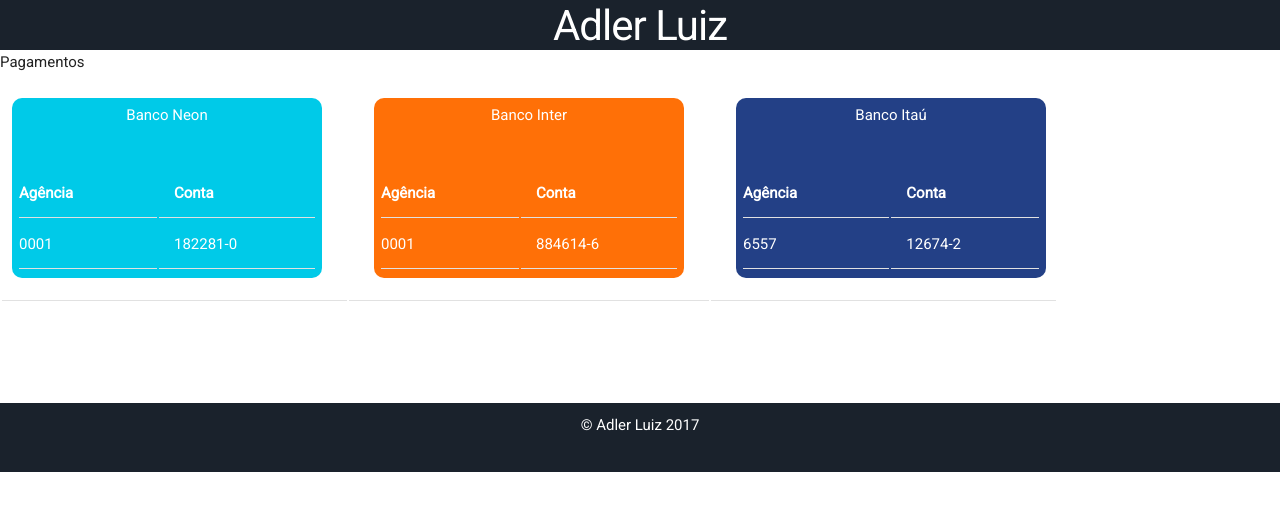
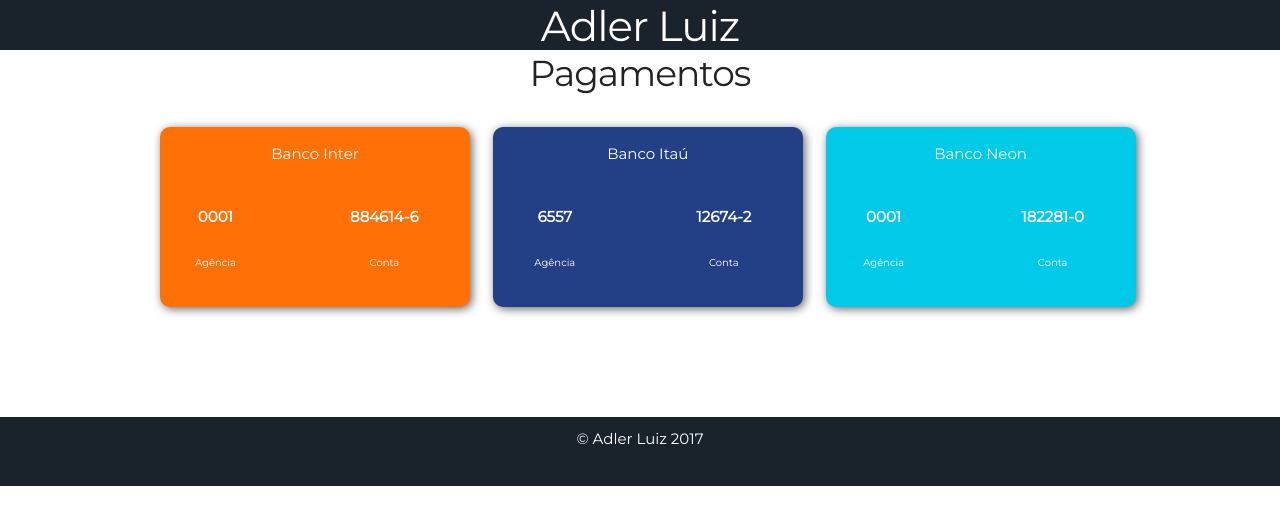
Before and after one commit to adlerluiz/adlerluiz.github.io, a Jekyll site: the page built from payments.html, in a window 1280 px wide. Shown: the top 525 px of the page. Built offline with Jekyll 4.4.1, drawn with Linux system fonts in a browser that asks for light colours.

Commit message:
fix(payments)

```diff
--- a/_includes/payments.html
+++ b/_includes/payments.html
@@ -1,17 +1,15 @@
-<link href="https://fonts.googleapis.com/css?family=Roboto" rel="stylesheet">
 <style>
-	html, body {
-		font-family: 'Roboto', sans-serif;
-	}
 	.card {
 		color: #FFF;
-		width: 300px;
-		height: 170px;
+		width: 310px;
+		height: 180px;
 
 		border-radius: 10px;
-		padding: 5px;
+		//padding: 5px;
 
-		margin: 10px;
+		margin: 10px 0 10px 0;
+
+		box-shadow: 2px 2px 10px #666;
 	}
 
 	.center {
@@ -20,8 +18,13 @@
 
 	.card table {
 		color: #FFF;
-		margin-top: 40px;
+		margin-top: 25px;
 		text-align: center;
+	}
+
+	.card .title {
+		text-align: center;
+		padding-top: 15px;
 	}
 
 	.neon {
@@ -35,85 +38,89 @@
 	.itau {
 		background-color: #234086;
 	}
+
+	td, th {
+		border: none;
+		text-align: center;
+	}
+
+	.small {
+		font-size: 10px;
+	}
 </style>
 
-Pagamentos
+<div class="center">
+	<h3>Pagamentos</h3>
+</div>
 
-<table>
+<div class="container">
+	<div class="four columns">
+		<div class="card inter">
+
+			<div class="title">
+				Banco Inter
+			</div>
+
+			<table width="100%">
 				<tbody>
 				<tr>
-			<td>
+					<th>0001</th>
+					<th>884614-6</th>
+				</tr>
+
+				<tr class="small">
+					<td>Agência</td>
+					<td>Conta</td>
+				</tr>
+				</tbody>
+			</table>
+
+		</div>
+	</div>
+	<div class="four columns">
+		<div class="card itau">
+
+			<div class="title">
+				Banco Itaú
+			</div>
+
+			<table width="100%">
+				<tbody>
+				<tr>
+					<th>6557</th>
+					<th>12674-2</th>
+				</tr>
+
+				<tr class="small">
+					<td>Agência</td>
+					<td>Conta</td>
+				</tr>
+				</tbody>
+			</table>
+
+		</div>
+	</div>
+	<div class="four columns">
 		<div class="card neon">
 
-					<div class="center">
+			<div class="title">
 				Banco Neon
 			</div>
 
 			<table width="100%">
 				<tbody>
 				<tr>
-								<th>Agência</th>
-								<th>Conta</th>
+					<th>0001</th>
+					<th>182281-0</th>
 				</tr>
 
-							<tr>
-								<td>0001</td>
-								<td>182281-0</td>
+				<tr class="small">
+					<td>Agência</td>
+					<td>Conta</td>
 				</tr>
 				</tbody>
 			</table>
 
 		</div>
-			</td>
-
-			<td>
-				<div class="card inter">
-
-					<div class="center">
-						Banco Inter
 	</div>
-
-					<table width="100%">
-						<tbody>
-							<tr>
-								<th>Agência</th>
-								<th>Conta</th>
-							</tr>
-
-							<tr>
-								<td>0001</td>
-								<td>884614-6</td>
-							</tr>
-						</tbody>
-					</table>
-
 </div>
-			</td>
-
-			<td>
-				<div class="card itau">
-
-					<div class="center">
-						Banco Itaú
-					</div>
-
-					<table width="100%">
-						<tbody>
-							<tr>
-								<th>Agência</th>
-								<th>Conta</th>
-							</tr>
-
-							<tr>
-								<td>6557</td>
-								<td>12674-2</td>
-							</tr>
-						</tbody>
-					</table>
-
-				</div>
-			</td>
-
-		</tr>
-	</tbody>
-</table>
```
Lines whose indentation alone changed are shown as unchanged.
